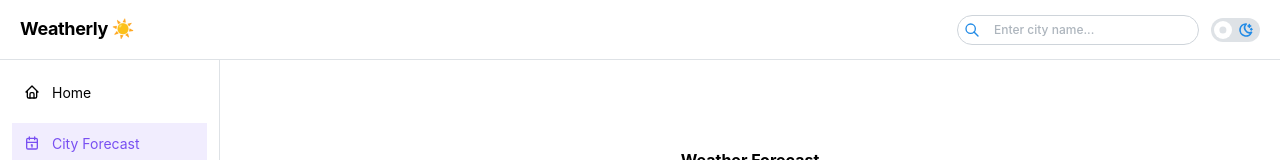
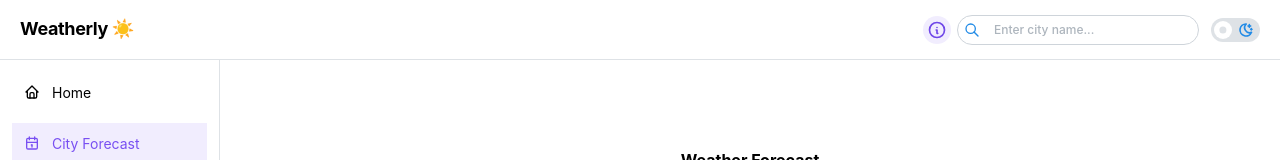
Before and after one commit to kiianskii/weather-project, a React app: page /city in a window 1280 px wide. Shown: the top 160 px of the page. Built offline with nearby package versions, Linux system fonts and the light colour scheme; the HTML template or start-up script is replaced by a standard one.

Commit message:
upd components

```diff
--- a/package.json
+++ b/package.json
@@ -16,12 +16,15 @@
     "@mantine/hooks": "^8.3.3",
     "@mantine/notifications": "^8.3.3",
     "@tabler/icons-react": "^3.35.0",
+    "@types/react-leaflet": "^2.8.3",
     "axios": "^1.12.2",
     "dayjs": "^1.11.18",
     "i18next": "^25.5.3",
+    "leaflet": "^1.9.4",
     "react": "^19.1.1",
     "react-dom": "^19.1.1",
     "react-i18next": "^16.0.0",
+    "react-leaflet": "^5.0.0",
     "react-router-dom": "^7.9.4",
     "recharts": "^3.2.1",
     "zustand": "^5.0.8"
--- a/src/components/widgets/PressureChart.tsx
+++ b/src/components/widgets/CityWeatherWidgets/PressureChart.tsx
@@ -22,7 +22,6 @@ const PressureChart = ({ hourly }: PressureChartProps) => {
 
   if (!hourly?.time?.length || !hourly.surface_pressure?.length) return null;
 
-  // Формуємо дані тільки для сьогоднішнього дня
   const today = new Date().getDate();
   const data = hourly.time
     .map((time, index) => ({
--- a/src/components/widgets/WindOverview.tsx
+++ b/src/components/widgets/CityWeatherWidgets/WindOverview.tsx
@@ -8,13 +8,13 @@ import {
   Box,
 } from "@mantine/core";
 import {
-  LineChart,
-  Line,
+  BarChart,
+  Bar,
   XAxis,
   YAxis,
   Tooltip,
   ResponsiveContainer,
-  ReferenceDot,
+  Cell,
 } from "recharts";
 import { IconArrowUp } from "@tabler/icons-react";
 
@@ -23,7 +23,7 @@ interface WindOverviewProps {
 }
 
 interface WindDataPoint {
-  hour: string; // "08:00"
+  hour: string;
   speed: number;
   direction: number;
 }
@@ -43,28 +43,28 @@ const CustomTooltip = ({
   payload?: any[];
   label?: string;
 }) => {
+  const { colorScheme } = useMantineColorScheme();
+  const isDark = colorScheme === "dark";
   if (active && payload && payload.length > 0) {
     const entry = payload[0].payload as WindDataPoint;
     return (
       <Box
         p={8}
         style={{
-          background: "rgba(0,0,0,0.75)",
-          color: "#fff",
-          borderRadius: 8,
-          fontSize: 12,
-          minWidth: 100,
+          background: isDark ? "rgba(40,40,50,0.9)" : "rgba(255,255,255,0.95)",
+          borderRadius: "8px",
+          border: "1px solid rgba(0,0,0,0.1)",
         }}
       >
         <Text fw={600}>{label}</Text>
         <Text>Speed: {entry.speed.toFixed(1)} km/h</Text>
         <Group gap={4}>
-          <Text>Direction: {getWindDirectionLabel(entry.direction)}</Text>
+          <Text>Dir: {getWindDirectionLabel(entry.direction)}</Text>
           <IconArrowUp
-            size={12}
+            size={20}
             style={{
               transform: `rotate(${entry.direction}deg)`,
-              color: "#74c0fc",
+              color: "#b197fc",
             }}
           />
         </Group>
@@ -78,12 +78,10 @@ const WindOverview: React.FC<WindOverviewProps> = ({ weather }) => {
   const { colorScheme } = useMantineColorScheme();
   const isDark = colorScheme === "dark";
 
-  // Формуємо дані по цілих годинах
   const data: WindDataPoint[] = [];
   (weather?.hourly?.time ?? []).forEach((t: string, i: number) => {
     const date = new Date(t);
     const hourStr = `${date.getHours()}:00`;
-    // Перевіряємо, чи вже є така година
     if (!data.some((d) => d.hour === hourStr)) {
       data.push({
         hour: hourStr,
@@ -110,16 +108,16 @@ const WindOverview: React.FC<WindOverviewProps> = ({ weather }) => {
       <Stack gap="xs">
         <Group justify="space-between">
           <Text fw={600} size="sm">
-            Wind Overview (24h)
+            Wind Flow (24h)
           </Text>
           <Text size="xs" c="dimmed">
-            Speed & direction per hour
+            Speed & direction
           </Text>
         </Group>
 
-        <Box style={{ width: "100%", height: 250 }}>
+        <Box style={{ width: "100%", height: 260, position: "relative" }}>
           <ResponsiveContainer width="100%" height="100%">
-            <LineChart data={data}>
+            <BarChart data={data} margin={{ top: 10, bottom: 40 }}>
               <XAxis
                 dataKey="hour"
                 tick={{ fontSize: 10, fill: isDark ? "#ddd" : "#333" }}
@@ -135,15 +133,22 @@ const WindOverview: React.FC<WindOverviewProps> = ({ weather }) => {
               />
               <Tooltip content={<CustomTooltip />} />
 
-              <Line
-                type="monotone"
+              <Bar
                 dataKey="speed"
-                stroke={isDark ? "#74c0fc" : "#1c7ed6"}
-                strokeWidth={2}
-                dot={false}
-                activeDot={{ r: 4 }}
-              />
-            </LineChart>
+                radius={[6, 6, 0, 0]}
+                animationDuration={700}
+                animationBegin={200}
+              >
+                {data.map((entry, index) => (
+                  <Cell
+                    key={`cell-${index}`}
+                    fill={`hsl(${270 + entry.speed}, 70%, ${
+                      isDark ? "65%" : "55%"
+                    })`}
+                  />
+                ))}
+              </Bar>
+            </BarChart>
           </ResponsiveContainer>
         </Box>
       </Stack>
--- a/src/components/widgets/SearchBar.tsx
+++ b/src/components/widgets/SearchBar.tsx
@@ -13,12 +13,15 @@ import {
 import { IconSearch, IconX, IconPencil } from "@tabler/icons-react";
 import { useNavigate } from "react-router-dom";
 import { useWeatherStore } from "../../store/weatherStore";
+import { InfoTooltip } from "../../shared/components/InfoTooltip";
 
 const SearchBar = () => {
   const [query, setQuery] = useState("");
   const [editing, setEditing] = useState(false);
   const navigate = useNavigate();
   const { city, setCity } = useWeatherStore();
+
+  const label = "Search works with English names only.";
 
   const handleSearch = () => {
     const trimmed = query.trim();
@@ -100,6 +103,7 @@ const SearchBar = () => {
     <Transition mounted={editing || !city} transition="fade" duration={200}>
       {(styles) => (
         <Flex style={{ ...styles, maxWidth: "100%" }} align="center" gap={6}>
+          <InfoTooltip size={20} label={label} />
           <TextInput
             value={query}
             onChange={(e) => setQuery(e.currentTarget.value)}
--- a/src/pages/Week.tsx
+++ b/src/pages/Week.tsx
@@ -1,4 +1,4 @@
-import WeeklyForecast from "../components/widgets/WeeklyForecast";
+import WeeklyForecast from "../components/widgets/CityWeatherWidgets/WeeklyForecast";
 import { Stack, Text } from "@mantine/core";
 import { useWeatherStore } from "../store/weatherStore";
 
--- /dev/null
+++ b/src/shared/components/InfoTooltip.tsx
@@ -0,0 +1,102 @@
+import {
+  Tooltip,
+  ActionIcon,
+  useMantineTheme,
+  rem,
+  Popover,
+  useMantineColorScheme,
+} from "@mantine/core";
+import { useMediaQuery } from "@mantine/hooks";
+import { IconInfoCircle } from "@tabler/icons-react";
+import { useState } from "react";
+
+export function InfoTooltip({ label, size }: { label: string; size: number }) {
+  const theme = useMantineTheme();
+
+  const isMobile = useMediaQuery("(pointer: coarse)");
+  const [opened, setOpened] = useState(false);
+
+  const { colorScheme } = useMantineColorScheme();
+  const isDark = colorScheme === "dark";
+
+  const commonStyles: React.CSSProperties = {
+    backgroundColor: isDark ? theme.colors.dark[6] : theme.colors.gray[0],
+    color: isDark ? theme.colors.gray[2] : theme.colors.dark[7],
+    border: `1px solid ${isDark ? theme.colors.gray[7] : theme.colors.gray[3]}`,
+    fontSize: rem(13),
+    padding: `${rem(6)} ${rem(10)}`,
+    borderRadius: rem(6),
+    boxShadow: isDark ? theme.shadows.md : theme.shadows.sm,
+    maxWidth: isMobile ? rem(320) : rem(480),
+    wordWrap: "break-word",
+    whiteSpace: "normal",
+    lineHeight: 1.4,
+  };
+
+  const icon = (
+    <ActionIcon
+      variant={isDark ? "subtle" : "light"}
+      style={{
+        borderRadius: "50%",
+        width: size + 3,
+        height: size + 3,
+        pointerEvents: "all",
+        color: isDark ? theme.colors.violet[4] : theme.colors.violet[7],
+      }}
+      onClick={() => {
+        if (isMobile) setOpened((o) => !o);
+      }}
+      aria-label="Information"
+      tabIndex={0}
+    >
+      <IconInfoCircle size={size} />
+    </ActionIcon>
+  );
+
+  if (isMobile) {
+    return (
+      <Popover
+        opened={opened}
+        onChange={setOpened}
+        position="bottom"
+        offset={6}
+        withArrow
+        zIndex={302}
+        styles={{
+          dropdown: commonStyles,
+          arrow: {
+            backgroundColor: isDark
+              ? theme.colors.dark[6]
+              : theme.colors.gray[0],
+            borderColor: isDark ? theme.colors.violet[8] : theme.colors.gray[3],
+          },
+        }}
+      >
+        <Popover.Target>{icon}</Popover.Target>
+        <Popover.Dropdown>{label}</Popover.Dropdown>
+      </Popover>
+    );
+  }
+
+  return (
+    <Tooltip
+      zIndex={302}
+      label={label}
+      withArrow
+      transitionProps={{ duration: 100, transition: "fade" }}
+      arrowSize={6}
+      arrowOffset={8}
+      position="top"
+      offset={6}
+      styles={{
+        tooltip: commonStyles,
+        arrow: {
+          backgroundColor: isDark ? theme.colors.dark[6] : theme.colors.gray[0],
+          borderColor: isDark ? theme.colors.violet[8] : theme.colors.gray[3],
+        },
+      }}
+    >
+      {icon}
+    </Tooltip>
+  );
+}
```
Also changed, not shown: src/pages/CityWeather.tsx (+6 -5 lines), src/components/widgets/CityWeatherWidgets/HourlyForecast.tsx (renamed from src/components/widgets/HourlyForecast.tsx), src/components/widgets/CityWeatherWidgets/ShortCards.tsx (renamed from src/components/widgets/ShortCards.tsx), src/components/widgets/CityWeatherWidgets/WeeklyForecast.tsx (renamed from src/components/widgets/WeeklyForecast.tsx), 1 other file (tests, documents, lock files or other folders).
